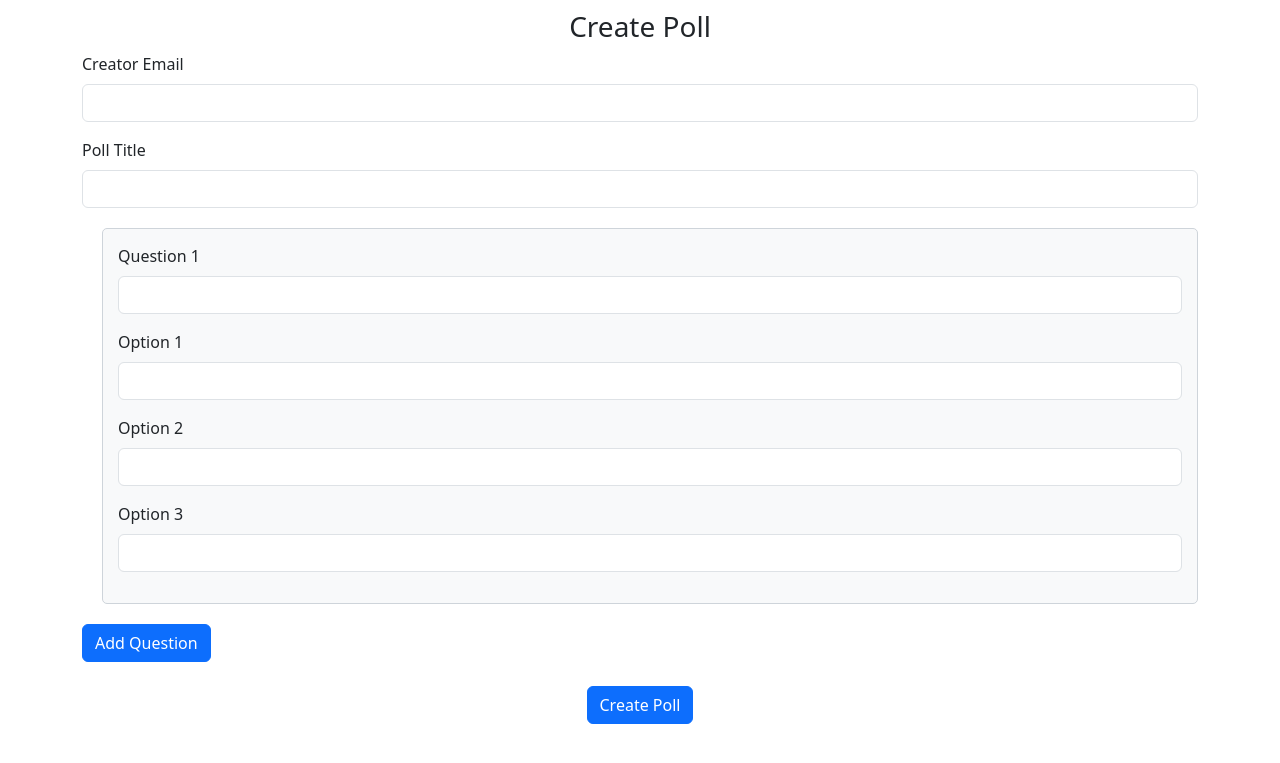
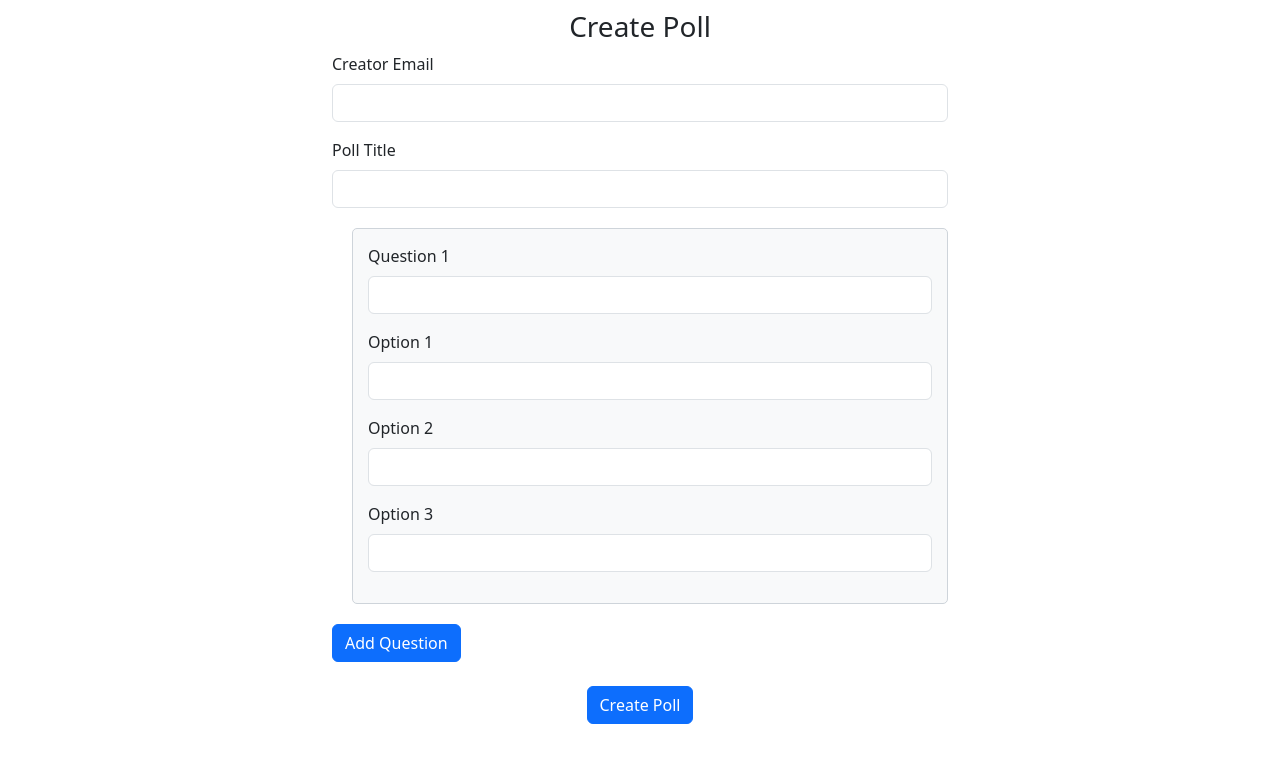
Before and after one commit to Ali-Raza-235/poll, a Django app: page / in a window 1280 px wide. Shown: the top 763 px of the page. Run offline with Django 5.2, Linux system fonts and the light colour scheme.

Commit message:
width Adjusted

```diff
--- a/static/css/main.css
+++ b/static/css/main.css
@@ -13,8 +13,8 @@ body {
 
 .remove-question-btn {
     position: absolute;
-    right: 10px;
-    top: 15px;
+    right: 18px;
+    top: 10px;
     background: transparent;
     border: none;
     color: #dc3545;
@@ -31,3 +31,7 @@ body {
 #questions-container .question-form {
     margin-top: 20px;
 }
+
+.form-poll {
+    width: 50%;
+}
--- a/templates/create_poll.html
+++ b/templates/create_poll.html
@@ -2,7 +2,7 @@
 
 {% block content %}
 
-<div class="container">
+<div class="container form-poll">
     <form method="post">
         {% csrf_token %}
         <h3 class="text-center">Create Poll</h3>
```
